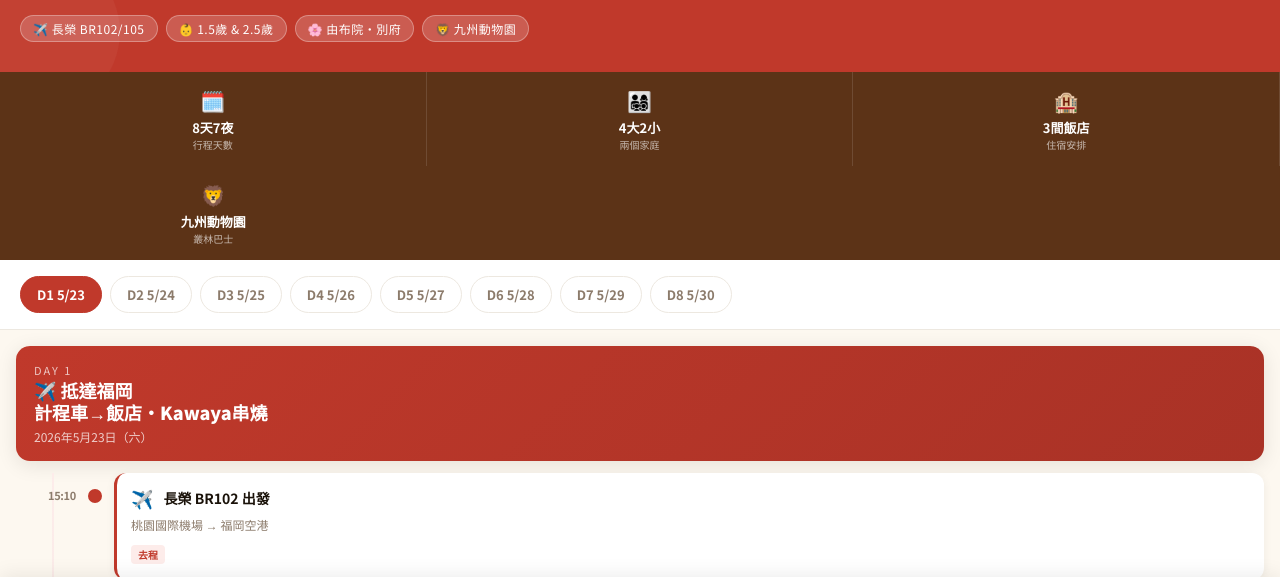
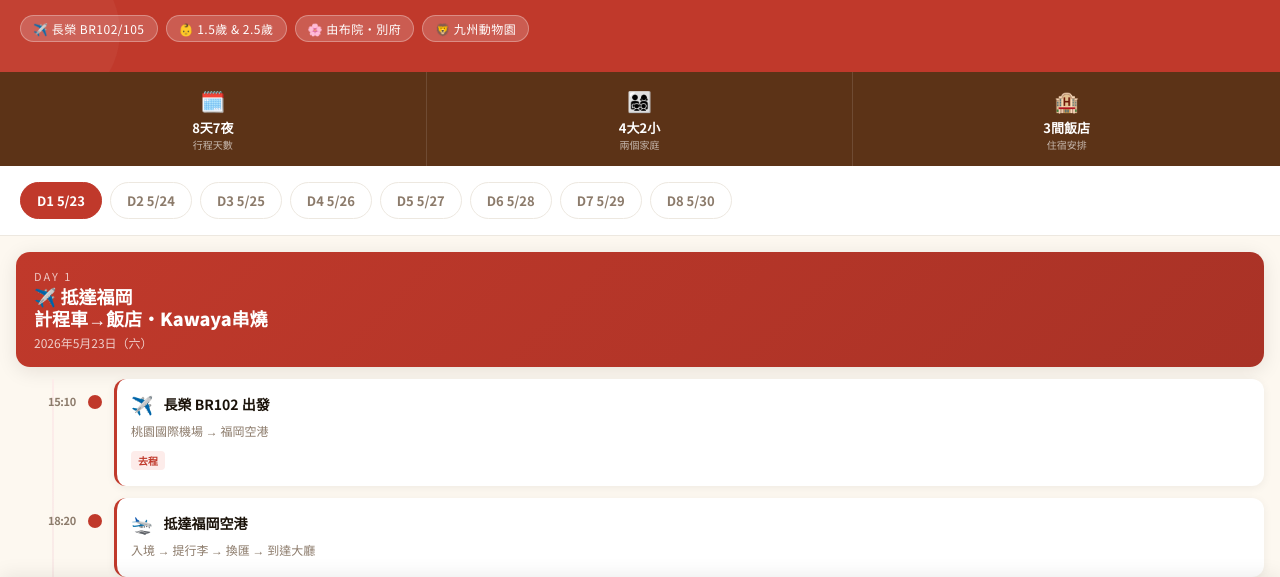
Before and after one commit to s84693012-beep/2026FUK, a plain HTML site: page index.html in a window 1280 px wide. Shown: the part 162-739 px from the top of the page. Drawn offline with nearby package versions, Linux system fonts and the light colour scheme; a web font is replaced by a local one.

Commit message:
Update index.html

```diff
--- a/index.html
+++ b/index.html
@@ -145,7 +145,6 @@ body{font-family:'Noto Sans TC',sans-serif;background:var(--cream);color:var(--i
   <div class="quick-item"><span class="quick-icon">🗓️</span><div class="quick-val">8天7夜</div><div class="quick-lbl">行程天數</div></div>
   <div class="quick-item"><span class="quick-icon">👨‍👩‍👧‍👦</span><div class="quick-val">4大2小</div><div class="quick-lbl">兩個家庭</div></div>
   <div class="quick-item"><span class="quick-icon">🏨</span><div class="quick-val">3間飯店</div><div class="quick-lbl">住宿安排</div></div>
-  <div class="quick-item"><span class="quick-icon">🦁</span><div class="quick-val">九州動物園</div><div class="quick-lbl">叢林巴士</div></div>
 </div>
 
 <nav class="bottom-nav">
```
